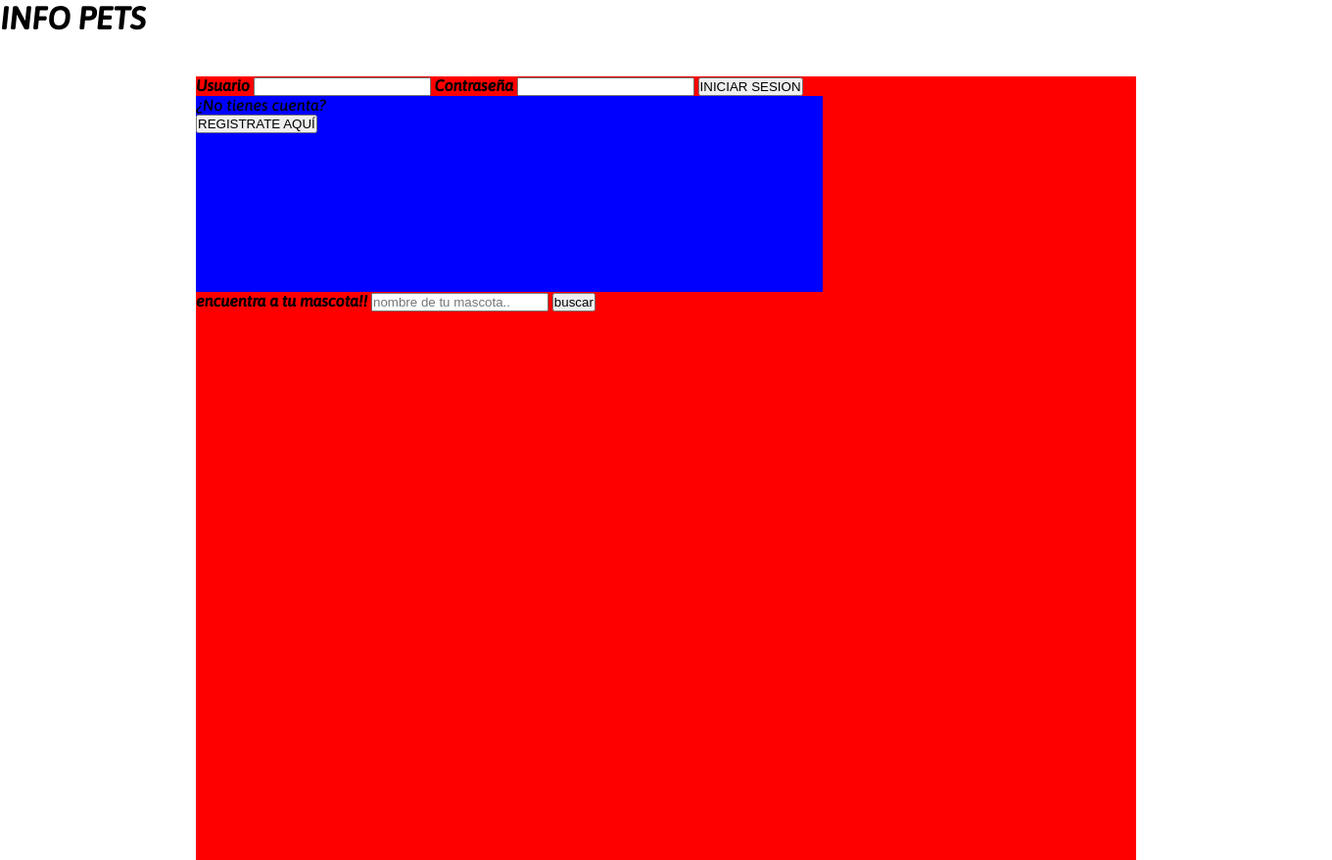
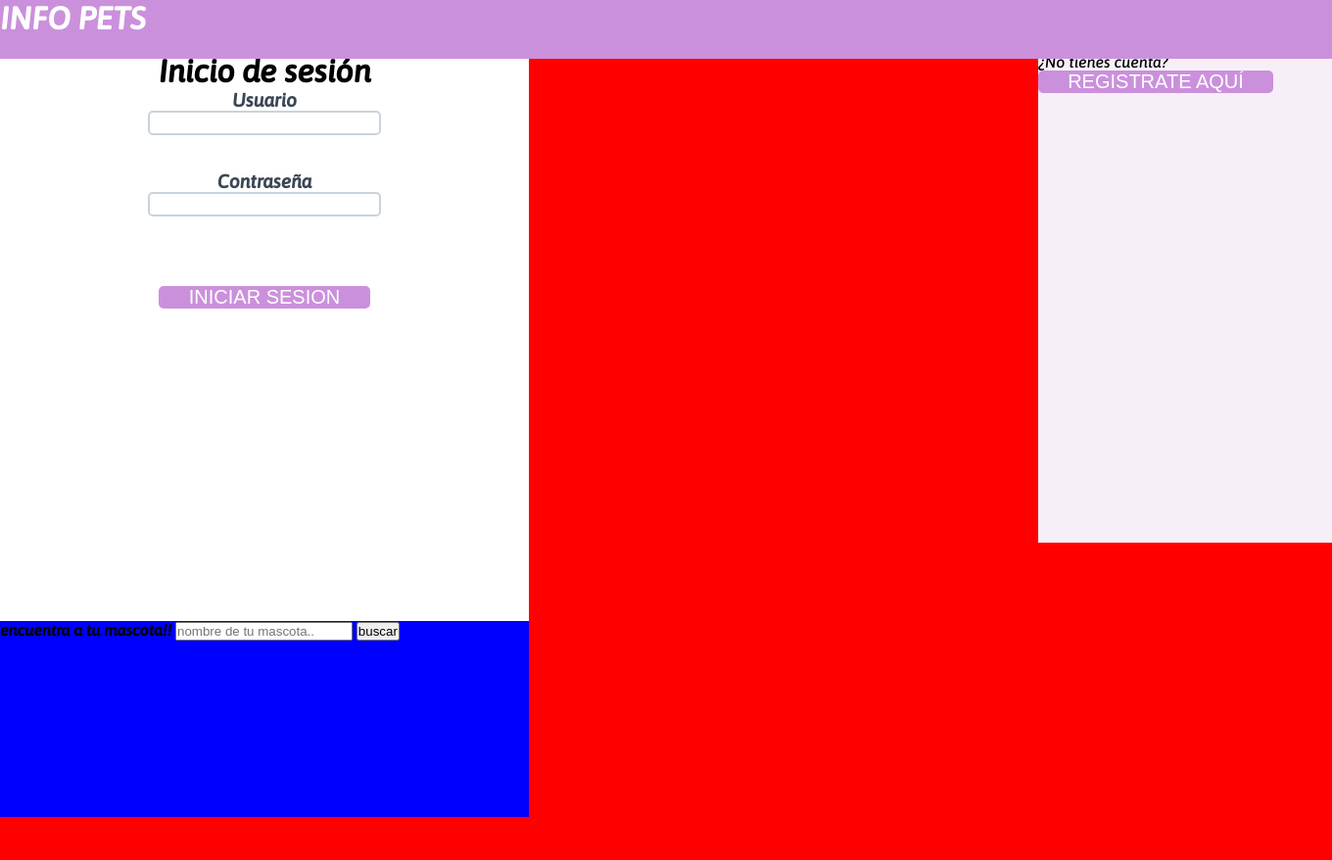
Before and after one commit to julianzx811/infopetsX, a Django app: page / in a window 1360 px wide. Shown: the whole page at 98% size. After the commit the page ends 834 px from the top, so only its background shows below. Run offline with Django 3.2, Linux system fonts and the light colour scheme.

Commit message:
9/05/2022

```diff
--- a/InfoPest/general/static/css/estiloLg.css
+++ /dev/null
@@ -1,22 +0,0 @@
-div#general {
-    margin: auto;
-    margin-top: 3%;
-    width: 960px;
-    height: 800px;
-    background-color: red;
-}
-
-
-
-div#registrarse{
-    width: 640px;
-    height: 200px;
-    background-color: blue;
-}
-
-div#container{
-    margin-top: 20px;
-    width: 640px;
-    height: 580px;
-    background-color: purple;
-}
--- a/InfoPest/general/static/css/estilosg.css
+++ b/InfoPest/general/static/css/estilosg.css
@@ -8,11 +8,11 @@
 body {
     font-family: 'Asap', sans-serif;
 }
-/*
+
 header {
     width: 100%;
     height: 60px;
-    background: #333;
+    background: #CB90DC;
     color: #fff;
 
     position: fixed;
@@ -20,4 +20,78 @@ header {
     left: 0;
     z-index: 100;
 }
-*/
+
+div#general {
+    margin: auto;
+    margin-top: 4%;
+    width: 1360px;
+    height: 800px;
+    background-color: red;
+}
+
+.topnav{
+    margin-top: 0%;
+    width: 540px;
+    height: 200px;
+    background-color: blue;
+}
+
+.container{
+    margin-top: 20px;
+    width: 540px;
+    height: 580px;
+    background-color: white;
+}
+div#registrarse{
+
+    float: right;
+    margin:.1em 0 .1em 0;
+    margin-top: -580px;
+    width: 300px;
+    height: 500px;
+
+    background-color: #F6EFF8;
+}
+
+.iniciosecButton{
+    display: inline-flex;
+    aling-items: center;
+    justify-content: center;
+    width: 40%;
+    height: 100%;
+    background: #CB90DC;
+    color: #fff;
+    font-size: 20px;
+    border: none;
+    cursor: pointer;
+    border-radius: 5px;
+}
+
+.regisButton{
+    display: inline-flex;
+    aling-items: center;
+    justify-content: center;
+    width: 80%;
+    height: 100%;
+    background: #CB90DC;
+    color: #fff;
+    font-size: 20px;
+    border: none;
+    cursor: pointer;
+    border-radius: 5px;
+}
+
+.container label{
+    font-size: 1.2rem;
+    margin-bottom: 0.2rem;
+    color: #3B4754;
+}
+
+.container input{
+    font-size: 1.1rem;
+    margin-bottom: 2.2rem;
+    padding-left: 0.5rem;
+    border: 2px solid;
+    border-radius: 5px;
+    border-color: #C9D3DD;
+}
--- a/InfoPest/general/templates/html/login.html
+++ b/InfoPest/general/templates/html/login.html
@@ -5,25 +5,25 @@
     <title>INICIAR SESIÓN</title>
       {% load static %}
     <link rel="stylesheet" type="text/css" href="{% static 'css/estilosg.css' %}">
-      <link rel="stylesheet" type="text/css" href="{% static 'css/estiloLg.css' %}">
   </head>
   <body>
   <header><h1>INFO PETS</h1></header>
   <div id="general">
   <div class="container">
+      <center><h1>Inicio de sesión</h1></center>
     <form action="{% url 'general:redirect_pag_principal' %}" method="post">{% csrf_token %}
-        <label ><b>Usuario</b></label>
-        <input type="text"  name="uname" required>
+        <center><label ><b>Usuario</b></label> <br>
+        <input type="text"  name="uname" required><br></center>
 
-        <label ><b>Contraseña</b></label>
-        <input type="password" name="psw" required>
-        <button type="submit">INICIAR SESION</button>
+        <center><label ><b>Contraseña</b></label><br>
+        <input type="password" name="psw" required><br><br>
+        <br><button class="iniciosecButton" type="submit"><span>INICIAR SESION</span></button></center>
     </form>
    </div>
    <div id = "registrarse">
       <p>¿No tienes cuenta?</p>
       <form action="{% url 'general:registrandome' %}" method="post">{% csrf_token %}
-          <button type="submit">REGISTRATE AQUÍ</button>
+          <button class="regisButton" type="submit">REGISTRATE AQUÍ</button>
       </form>
   </div>
 
```
